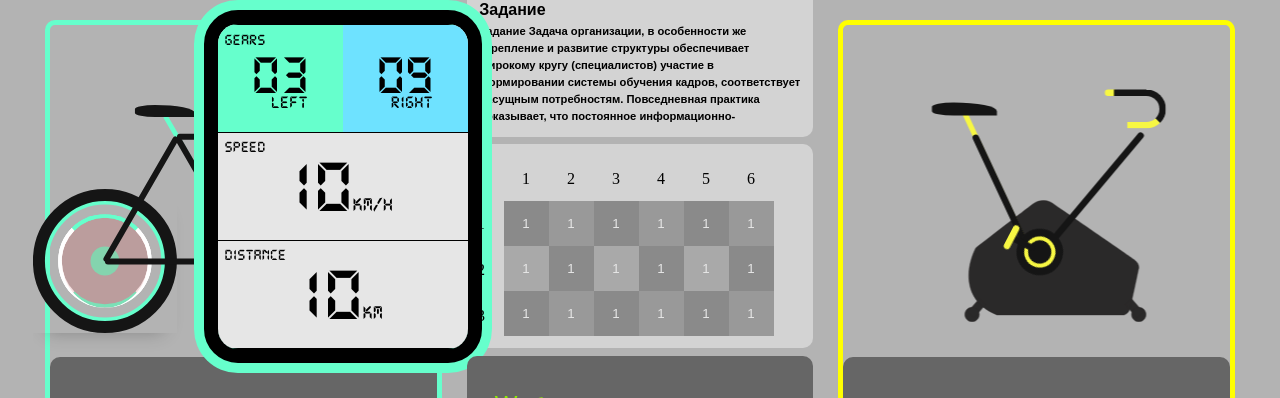
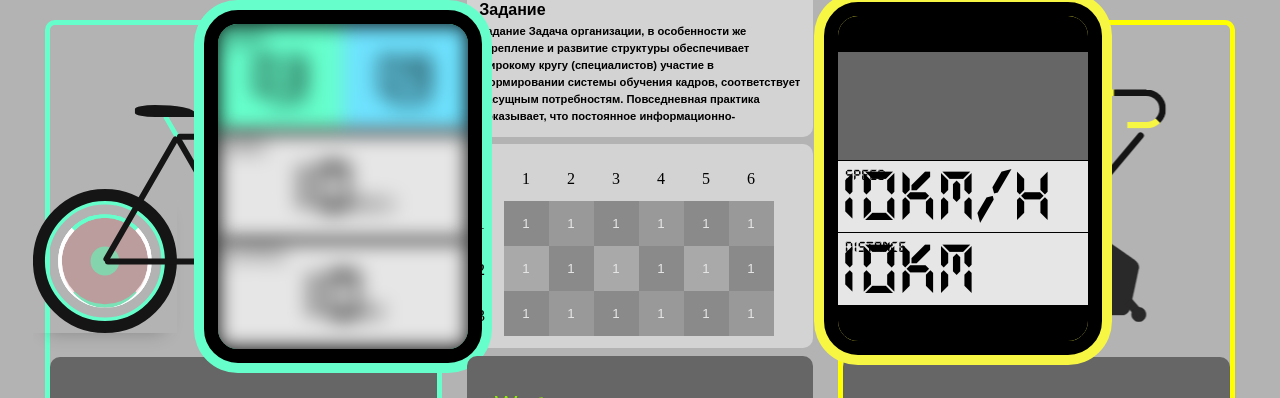
Before and after one commit to brokkko/exercise_bike, a React (Vite) app in the folder frontend/: page / in a window 1280 px wide. Shown: the top 398 px of the page. Built offline with nearby package versions, Linux system fonts and the light colour scheme.

Commit message:
wip: new exercise bike speedometer

```diff
--- a/frontend/src/components/scenecomponent/SceneComponent.tsx
+++ b/frontend/src/components/scenecomponent/SceneComponent.tsx
@@ -6,7 +6,8 @@ import GearTable from "../geartable/GearTable";
 import GraphicsComponent from "../graphics/GraphicsComponent";
 import PhysicsCore from "../../physics/PhysicsCore";
 import {Level} from "../../Level";
-import BikeSpeedComponent from "../speedometr/BikeSpeedComponent";
+import BikeSpeedComponent from "../speedometer/BikeSpeedComponent";
+import ExBikeSpeedComponent from "../speedometer/ExBikeSpeedComponent";
 
 type Props = {
     level: Level
@@ -227,7 +228,7 @@ export default class SceneComponent extends Component {
 
                 </div>
                 <div className="left-speedometer">
-                    <BikeSpeedComponent color={this.cyanColor} left={"05"} right={"02"} speed={175.87} distance={198} />
+                    <BikeSpeedComponent color={this.cyanColor} left={"05"} right={"02"} speed={175.87} distance={198} isBlur={true}/>
                 </div>
 
                 <div className="center">
@@ -283,7 +284,7 @@ export default class SceneComponent extends Component {
                     </div>
                 </div>
                 <div className="right-speedometer">
-                    {/*<SpeedometerComponent speed={Math.round(this.state.exerciseSpeed * 100) / 100} color={this.yellowColor}/>*/}
+                    <ExBikeSpeedComponent color={this.yellowColor} left={"05"} right={"02"} speed={175.87} distance={198} isBlur={false}/>
                 </div>
             </div>
 
--- a/frontend/src/components/scenecomponent/SceneStyle.css
+++ b/frontend/src/components/scenecomponent/SceneStyle.css
@@ -60,8 +60,8 @@
     padding-bottom: 1%;
 }
 .right-speedometer {
-    width: 6vw;
-    height: 6vw;
+    width: 250px;
+    height: 325px;
     position: absolute;
     top: 2%;
     right: 15%;
--- a/frontend/src/components/speedometr/BikeSpeedComponent.tsx
+++ b/frontend/src/components/speedometer/BikeSpeedComponent.tsx
@@ -6,7 +6,8 @@ type SpeedometerProps = {
     right?: string,
     speed?: number,
     distance?: number,
-    color: string
+    color: string,
+    isBlur?: boolean
 }
 
 export default class BikeSpeedComponent extends Component {
@@ -20,7 +21,7 @@ export default class BikeSpeedComponent extends Component {
         return (
             <>
                 <div className="bike-speedometer-container" style={{boxShadow: "0 0 0 1.5rem " + this.props.color}}>
-                    <div className="bike-speed-box">
+                    <div className={this.props.isBlur ? "bike-speed-box blur-mode" : "bike-speed-box"}>
                         <div className="bike-derailleurs bike-left-box">
                             <text className="inbox-title" >GEARS</text>
                             <section style={{flexDirection:"column", height:"100%", gap: "8px", marginTop: "16px"}}>
@@ -36,14 +37,14 @@ export default class BikeSpeedComponent extends Component {
                             </section>
                         </div>
                     </div>
-                    <div className="bike-speed-box">
+                    <div className={this.props.isBlur ? "bike-speed-box blur-mode" : "bike-speed-box"}>
                         <text className="inbox-title">speed</text>
                         <section style={{fontSize: "76px"}}>
                             {/*  10 curr speed*/} 10
                             <text>KM/H</text>
                         </section>
                     </div>
-                    <div className="bike-speed-box">
+                    <div className={this.props.isBlur ? "bike-speed-box blur-mode" : "bike-speed-box"}>
                         <text className="inbox-title">DISTANCE</text>
                         <section style={{fontSize: "76px"}}>
                             {/*  10 curr dist*/} 10
--- /dev/null
+++ b/frontend/src/components/speedometer/BikeSpeedStyle.css
@@ -0,0 +1,78 @@
+.bike-speedometer-container {
+    width: 100%;
+    height: 100%;
+    border-radius: 20px;
+    background: #000000;
+
+    display: flex;
+    flex-direction: column;
+    align-content: center;
+    justify-content: center;
+    gap: 1px;
+    align-items: center;
+    outline: 0.9rem solid #000000;
+    overflow: hidden;
+    font-family: digital-font, serif;
+}
+
+.bike-speed-box {
+    height: 33%;
+    width: 100%;
+    background: #E6E6E6;
+
+    position: relative;
+
+    display: flex;
+    flex-direction: row;
+    align-items: center;
+
+}
+
+.blur-mode {
+    -webkit-filter: blur(10px);
+    -moz-filter: blur(10px);
+    -o-filter: blur(10px);
+    -ms-filter: blur(10px);
+    filter: blur(10px);
+}
+
+.bike-derailleurs{
+    font-weight: 600;
+    line-height: 19px;
+    text-align: center;
+}
+
+.bike-left-box {
+    background: #66FFCC;
+    width: 50%;
+    height: 100%;
+}
+
+.bike-right-box {
+    background: #6EE2FF;
+    width: 50%;
+    height: 100%;
+}
+
+.inbox-title{
+    position: absolute;
+    top: 6px;
+    left: 7px;
+    font-size: 16px;
+
+}
+
+.bike-speed-box section{
+    font-size: 56px;
+    display: flex;
+    justify-content: center;
+    width: 100%;
+    flex-direction: row;
+    align-items: center;
+}
+
+.bike-speed-box section * {
+    font-size: 20px;
+    align-self: flex-end;
+    margin-bottom: 10px;
+}
--- /dev/null
+++ b/frontend/src/components/speedometer/ExBikeSpeedComponent.tsx
@@ -0,0 +1,47 @@
+import {Component} from "react";
+import "./ExBikeSpeedStyle.css";
+
+type SpeedometerProps = {
+    left?: string,
+    right?: string,
+    speed?: number,
+    distance?: number,
+    color: string,
+    isBlur?: boolean
+}
+
+export default class ExBikeSpeedComponent extends Component {
+    props: SpeedometerProps;
+
+    constructor(props: SpeedometerProps) {
+        super(props);
+        this.props = props;
+    }
+    render() {
+        return (
+            <>
+                <div className="ex-bike-speedometer-container" style={{boxShadow: "0 0 0 1.5rem " + this.props.color}}>
+                    <div className={this.props.isBlur ? "ex-bike-speed-box blur-mode" : "ex-bike-speed-box"}>
+                        <div className="ex-bike-table">
+
+                        </div>
+                    </div>
+                    <div className={this.props.isBlur ? "ex-bike-speed-box-2 blur-mode" : "ex-bike-speed-box-2"}>
+                        <text className="inbox-title">speed</text>
+                        <section style={{fontSize: "76px"}}>
+                            {/*  10 curr speed*/} 10
+                            <text>KM/H</text>
+                        </section>
+                    </div>
+                    <div className={this.props.isBlur ? "ex-bike-speed-box-2 blur-mode" : "ex-bike-speed-box-2"}>
+                        <text className="inbox-title">DISTANCE</text>
+                        <section style={{fontSize: "76px"}}>
+                            {/*  10 curr dist*/} 10
+                            <text>KM</text>
+                        </section>
+                    </div>
+                </div>
+            </>
+        );
+    }
+}
--- a/frontend/src/components/speedometr/BikeSpeedStyle.css
+++ b/frontend/src/components/speedometer/ExBikeSpeedStyle.css
@@ -1,4 +1,4 @@
-.bike-speedometer-container {
+.ex-bike-speedometer-container {
     width: 100%;
     height: 100%;
     border-radius: 20px;
@@ -15,7 +15,7 @@
     font-family: digital-font, serif;
 }
 
-.bike-speed-box {
+.ex-bike-speed-box {
     height: 33%;
     width: 100%;
     background: #E6E6E6;
@@ -27,22 +27,30 @@
     align-items: center;
 }
 
-.bike-derailleurs{
+.ex-bike-speed-box-2 {
+    height: 22%;
+    width: 100%;
+    background: #E6E6E6;
+
+    position: relative;
+
+    display: flex;
+    flex-direction: row;
+    align-items: center;
+}
+
+.blur-mode {
+    -webkit-filter: blur(10px);
+    -moz-filter: blur(10px);
+    -o-filter: blur(10px);
+    -ms-filter: blur(10px);
+    filter: blur(10px);
+}
+
+.ex-bike-derailleurs{
     font-weight: 600;
     line-height: 19px;
     text-align: center;
-}
-
-.bike-left-box {
-    background: #66FFCC;
-    width: 50%;
-    height: 100%;
-}
-
-.bike-right-box {
-    background: #6EE2FF;
-    width: 50%;
-    height: 100%;
 }
 
 .inbox-title{
@@ -53,7 +61,7 @@
 
 }
 
-.bike-speed-box section{
+.ex-bike-speed-box section{
     font-size: 56px;
     display: flex;
     justify-content: center;
@@ -62,8 +70,14 @@
     align-items: center;
 }
 
-.bike-speed-box section * {
+.ex-bike-speed-box section * {
     font-size: 20px;
     align-self: flex-end;
     margin-bottom: 10px;
 }
+
+.ex-bike-table {
+    background: #666666;
+    width: 100%;
+    height: 100%;
+}
```
